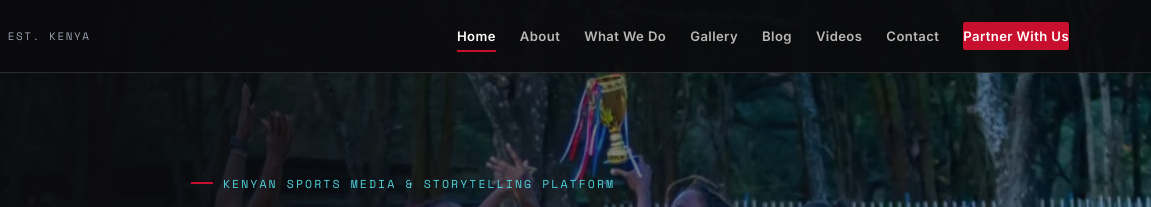
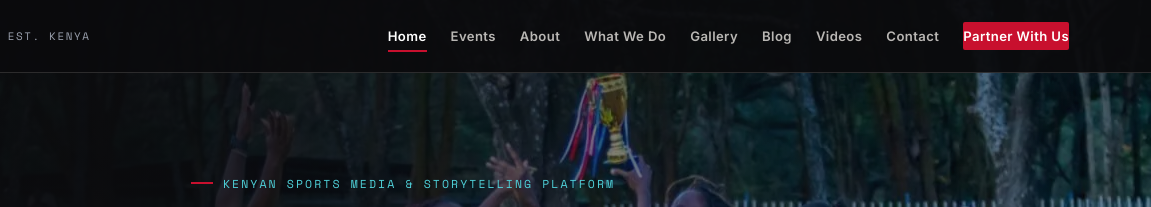
Before and after one commit to Geoduor/OFF-PITCH, a website: page index.html in a window 1280 px wide. Shown: the top 207 px of the page, 129-1280 px from the left. Drawn offline with nearby package versions, Linux system fonts and the light colour scheme; no server answers.

Commit message:
fix:  updates and upcoming events

```diff
--- a/index.html
+++ b/index.html
@@ -45,6 +45,7 @@
     <div class="navlinks" id="navLinks">
       <button class="nav-close" id="navClose" aria-label="Close menu">&times;</button>
       <a href="index.html" class="active">Home</a>
+      <a href="index.html#events">Events</a>
       <a href="about.html">About</a>
       <a href="services.html">What We Do</a>
       <a href="gallery.html">Gallery</a>
@@ -109,7 +110,7 @@
   </section>
 
   <!-- UPCOMING EVENTS -->
-  <section class="events" style="padding:80px 0 20px;">
+  <section class="events" id="events" style="padding:80px 0 20px;scroll-margin-top:90px;">
     <div class="wrap">
       <div class="sec-head" style="margin-bottom:36px;">
         <div class="eyebrow">UPCOMING EVENT</div>
```
Also changed, not shown: about.html (+1 -0 lines), blog.html (+1 -0 lines), contact.html (+1 -0 lines), gallery.html (+1 -0 lines), privacy.html (+1 -0 lines), services.html (+1 -0 lines), videos.html (+1 -0 lines).
